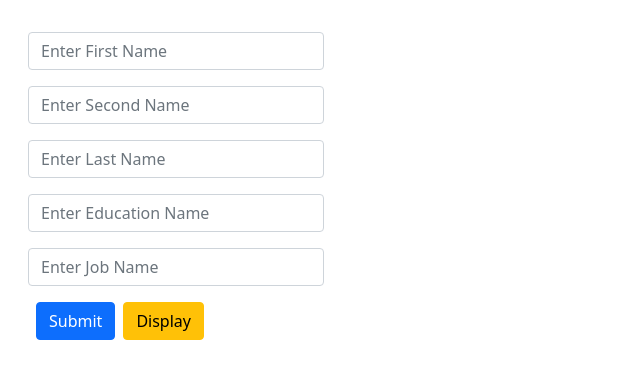
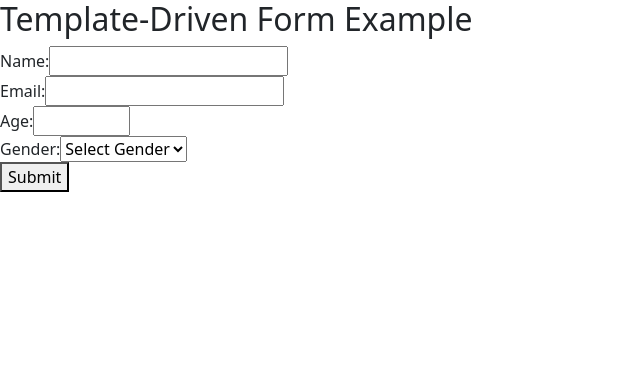
Before and after one commit to Patel-Kingkumar/Angular-Practice, an Angular app: page /add-student in a window 1280 px wide. Shown: the top 378 px of the page, without its empty margins (0-640 px from the left). Built offline with nearby package versions, Linux system fonts and the light colour scheme; no server answers.

Commit message:
007  : Template driven form

```diff
--- a/src/app/app.component.html
+++ b/src/app/app.component.html
@@ -1,4 +1,5 @@
 <!-- <app-reactiveform></app-reactiveform> -->
 <!-- <app-form-arr></app-form-arr> -->
 <!-- <app-parent></app-parent> -->
-<router-outlet></router-outlet>
+<!-- <router-outlet></router-outlet> -->
+ <app-template-drivem-form></app-template-drivem-form>
--- a/src/app/app.module.ts
+++ b/src/app/app.module.ts
@@ -4,13 +4,14 @@ import { BrowserModule } from '@angular/platform-browser';
 import { AppRoutingModule } from './app-routing.module';
 import { AppComponent } from './app.component';
 import { ReactiveformComponent } from './reactive-form/reactiveform/reactiveform.component';
-import { ReactiveFormsModule } from '@angular/forms';
+import { FormsModule, ReactiveFormsModule } from '@angular/forms';
 import { FormArrComponent } from './reactive-form/form-arr/form-arr.component';
 import { ParentComponent } from './data-communication/parent/parent.component';
 import { ChildComponent } from './data-communication/child/child.component';
 import { AddEditEmpComponent } from './crud/add-edit-emp/add-edit-emp.component';
 import { DispEmpComponent } from './crud/disp-emp/disp-emp.component';
 import { HttpClientModule } from '@angular/common/http';
+import { TemplateDrivemFormComponent } from './template-drivem-form/template-drivem-form.component';
 
 @NgModule({
   declarations: [
@@ -21,10 +22,12 @@ import { HttpClientModule } from '@angular/common/http';
     ChildComponent,
     AddEditEmpComponent,
     DispEmpComponent,
+    TemplateDrivemFormComponent,
   ],
   imports: [
     BrowserModule,
     AppRoutingModule,
+    FormsModule,
     ReactiveFormsModule,
     HttpClientModule
   ],
--- /dev/null
+++ b/src/app/template-drivem-form/template-drivem-form.component.html
@@ -0,0 +1,52 @@
+<h2>Template-Driven Form Example</h2>
+
+<form #userForm="ngForm" (ngSubmit)="onSubmit(userForm)">
+  <!-- Name -->
+  <div>
+    <label>Name:</label>
+    <input type="text" name="name" [(ngModel)]="user.name" required minlength="3" />
+    <div *ngIf="submitted && userForm.controls['name']?.errors">
+      <small *ngIf="userForm.controls['name']?.errors?.['required']" style="color:red;">
+        Name is required
+      </small>
+      <small *ngIf="userForm.controls['name']?.errors?.['minlength']" style="color:red;">
+        Name must be at least 3 characters
+      </small>
+    </div>
+  </div>
+
+  <!-- Email -->
+  <div>
+    <label>Email:</label>
+    <input type="email" name="email" [(ngModel)]="user.email" required email />
+    <div *ngIf="submitted && userForm.controls['email']?.errors">
+      <small *ngIf="userForm.controls['email']?.errors?.['required']" style="color:red;">
+        Email is required
+      </small>
+      <small *ngIf="userForm.controls['email']?.errors?.['email']" style="color:red;">
+        Invalid email format
+      </small>
+    </div>
+  </div>
+
+  <!-- Age -->
+  <div>
+    <label>Age:</label>
+    <input type="number" name="age" [(ngModel)]="user.age" min="1" max="100" />
+  </div>
+
+  <!-- Gender -->
+  <div>
+    <label>Gender:</label>
+    <select name="gender" [(ngModel)]="user.gender" required>
+      <option value="" disabled selected>Select Gender</option>
+      <option value="male">Male</option>
+      <option value="female">Female</option>
+    </select>
+    <div *ngIf="submitted && userForm.controls['gender']?.errors">
+      <small style="color:red;">Gender is required</small>
+    </div>
+  </div>
+
+  <button type="submit">Submit</button>
+</form>
--- /dev/null
+++ b/src/app/template-drivem-form/template-drivem-form.component.ts
@@ -0,0 +1,34 @@
+import { Component, OnInit, ViewChild } from '@angular/core';
+
+@Component({
+  selector: 'app-template-drivem-form',
+  templateUrl: './template-drivem-form.component.html',
+  styleUrls: ['./template-drivem-form.component.scss']
+})
+export class TemplateDrivemFormComponent implements OnInit {
+
+  constructor() { }
+
+  ngOnInit(): void { }
+user = {
+    name: '',
+    email: '',
+    age: null,
+    gender: ''
+  };
+
+  submitted = false;
+
+  onSubmit(form: any) {
+    this.submitted = true;
+    if (form.valid) {
+      console.log('Form Submitted!', this.user);
+      alert('Form Submitted Successfully!');
+    } else {
+      console.log('Form is invalid');
+    }
+  }
+
+
+
+}
```
Also changed, not shown: src/app/template-drivem-form/template-drivem-form.component.scss (added), 1 other file (tests, documents, lock files or other folders).
